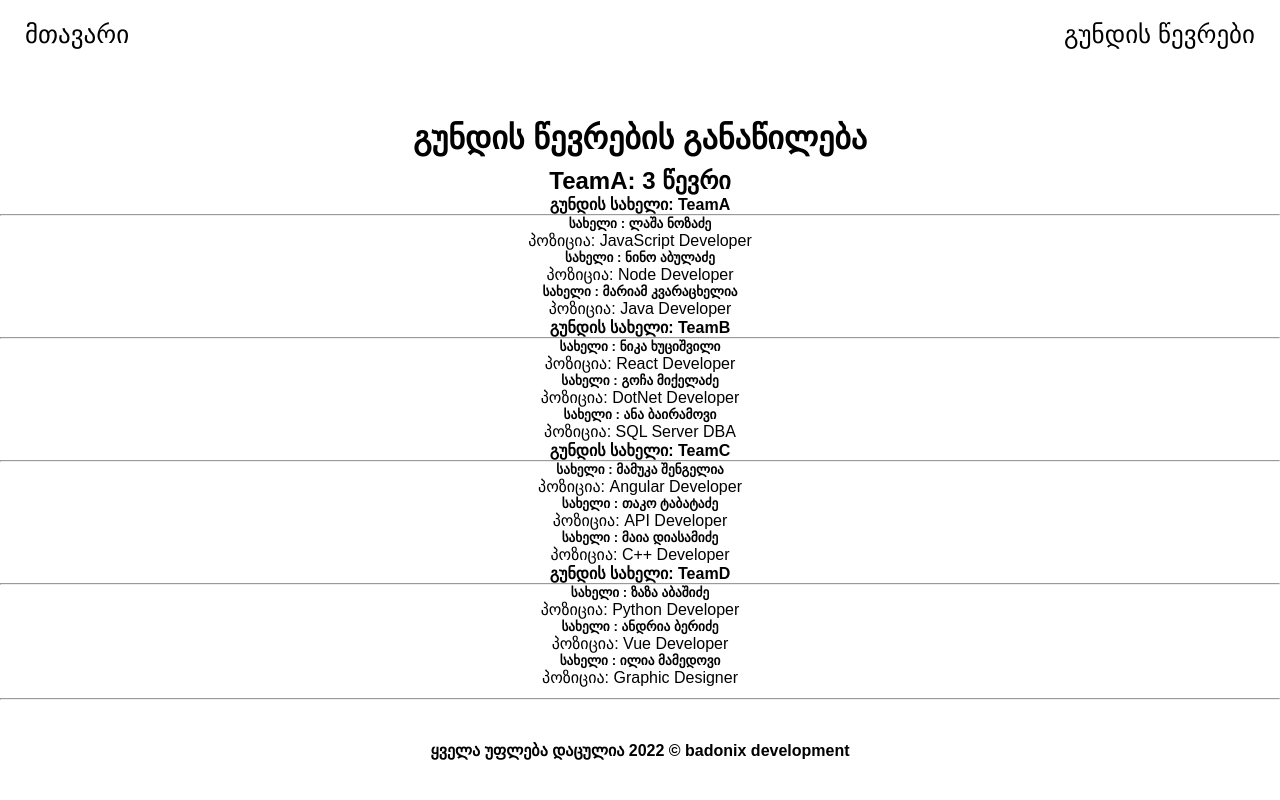
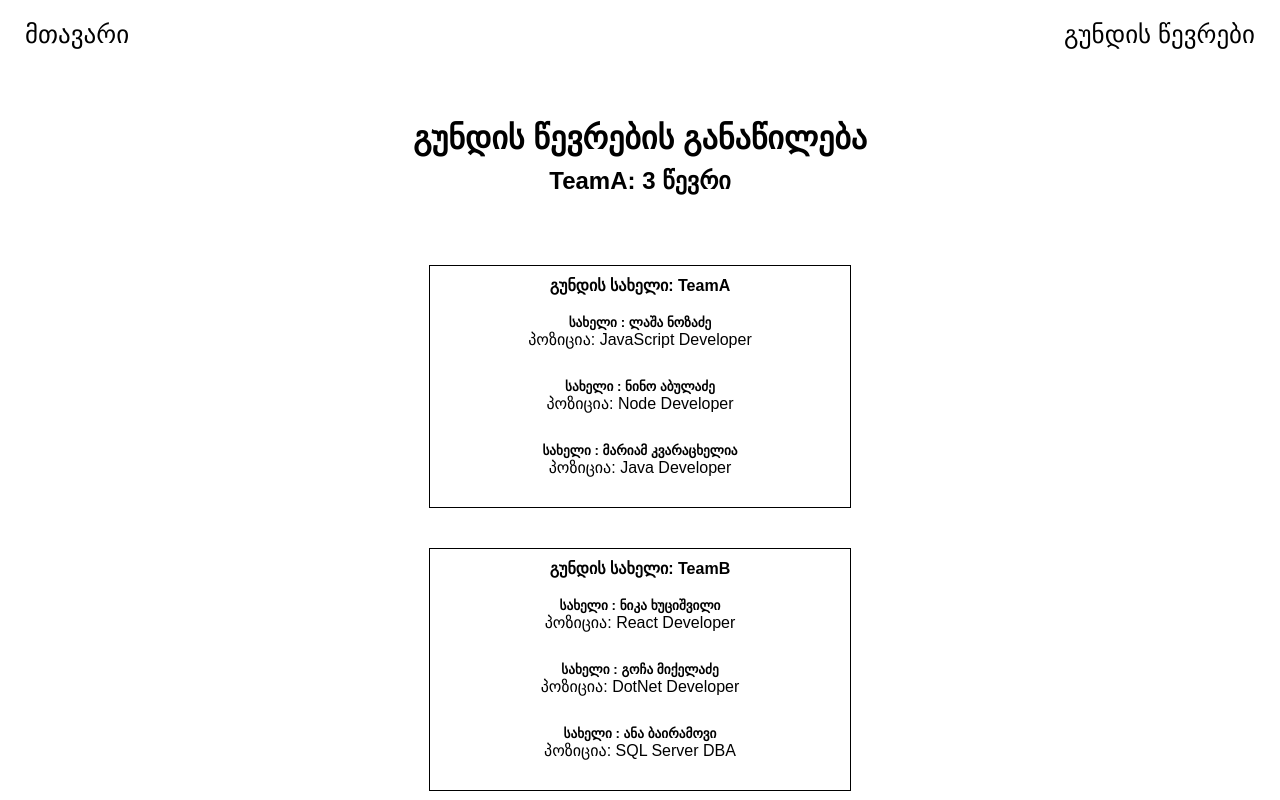
Before and after one commit to Badonix/TeamMembersTracker, a React (Create React App) app: page /GroupedTeamMembers in a window 1280 px wide. Shown: the top 800 px of the page. Built offline with nearby package versions, Linux system fonts and the light colour scheme; a web font is replaced by a local one.

Commit message:
Add collapse style

```diff
--- a/src/App.css
+++ b/src/App.css
@@ -71,7 +71,7 @@ header h2{
 }
 footer{
   display: flex;
-  height:100px;
+  margin-top:100px;
   justify-content: center;
   align-items: center;
 }
@@ -112,3 +112,29 @@ a:hover{
   bottom: 0;
   width: 100%;
 }
+
+.grouped-team{
+  margin-top:50px;
+  display: flex;
+  flex-direction: column;
+  align-items: center;
+  justify-content: center;
+}
+.not-collapsed{
+  height:0px;
+  opacity:0;
+  position: absolute;
+  top:-100px;
+  z-index:-1;
+}
+.grouped-cont{
+
+  margin:20px;
+  padding:10px;
+  width:400px;
+  border:1px solid black;
+}
+.tito-wevri{
+  margin:10px;
+  padding:10px;
+}
--- a/src/App.jsx
+++ b/src/App.jsx
@@ -170,7 +170,7 @@ function App() {
         <Route path="*" element={<NotFound />}></Route>
       </Routes>
 
-      <Footer />
+      {/* <Footer /> */}
     </Router>
   );
 }
--- a/src/Employees.jsx
+++ b/src/Employees.jsx
@@ -1,5 +1,6 @@
 import femaleProfile from "./images/woman-image.png";
 import maleProfile from "./images/man-image.png";
+import Teams from "./Teams";
 const Employees = ({
   handleEmployeeCardClick,
   employees,
@@ -8,12 +9,10 @@ const Employees = ({
 }) => {
   return (
     <main className="container">
-      <select onChange={handleTeamSelectionChange} value={selectedTeam}>
-        <option value="TeamA">TeamA</option>
-        <option value="TeamB">TeamB</option>
-        <option value="TeamC">TeamC</option>
-        <option value="TeamD">TeamD</option>
-      </select>
+      <Teams
+        selectedTeam={selectedTeam}
+        handleTeamSelectionChange={handleTeamSelectionChange}
+      />
       <div className="card-container">
         {employees.map((employee) => {
           return (
--- a/src/GroupedTeamMembers.jsx
+++ b/src/GroupedTeamMembers.jsx
@@ -58,7 +58,7 @@ const GroupedTeamMembers = ({ employees, selectedTeam, setTeam }) => {
     setTeam(event.currentTarget.id);
   }
   return (
-    <main>
+    <main class="grouped-team">
       {groupedEmployees.map((item) => {
         return (
           <div
@@ -70,13 +70,12 @@ const GroupedTeamMembers = ({ employees, selectedTeam, setTeam }) => {
               გუნდის სახელი: {item.team}
             </h4>
             <div
-              className={item.collapsed == true ? "collapes" : ""}
+              className={item.collapsed == true ? "collapsed" : "not-collapsed"}
               id={"collapse_" + item.team}
             >
-              <hr></hr>
               {item.members.map((member) => {
                 return (
-                  <div>
+                  <div className="tito-wevri">
                     <h5>
                       <span>სახელი : {member.fullName}</span>
                     </h5>
--- /dev/null
+++ b/src/Teams.jsx
@@ -0,0 +1,11 @@
+const Teams = ({ selectedTeam, handleTeamSelectionChange }) => {
+  return (
+    <select onChange={handleTeamSelectionChange} value={selectedTeam}>
+      <option value="TeamA">TeamA</option>
+      <option value="TeamB">TeamB</option>
+      <option value="TeamC">TeamC</option>
+      <option value="TeamD">TeamD</option>
+    </select>
+  );
+};
+export default Teams;
```
